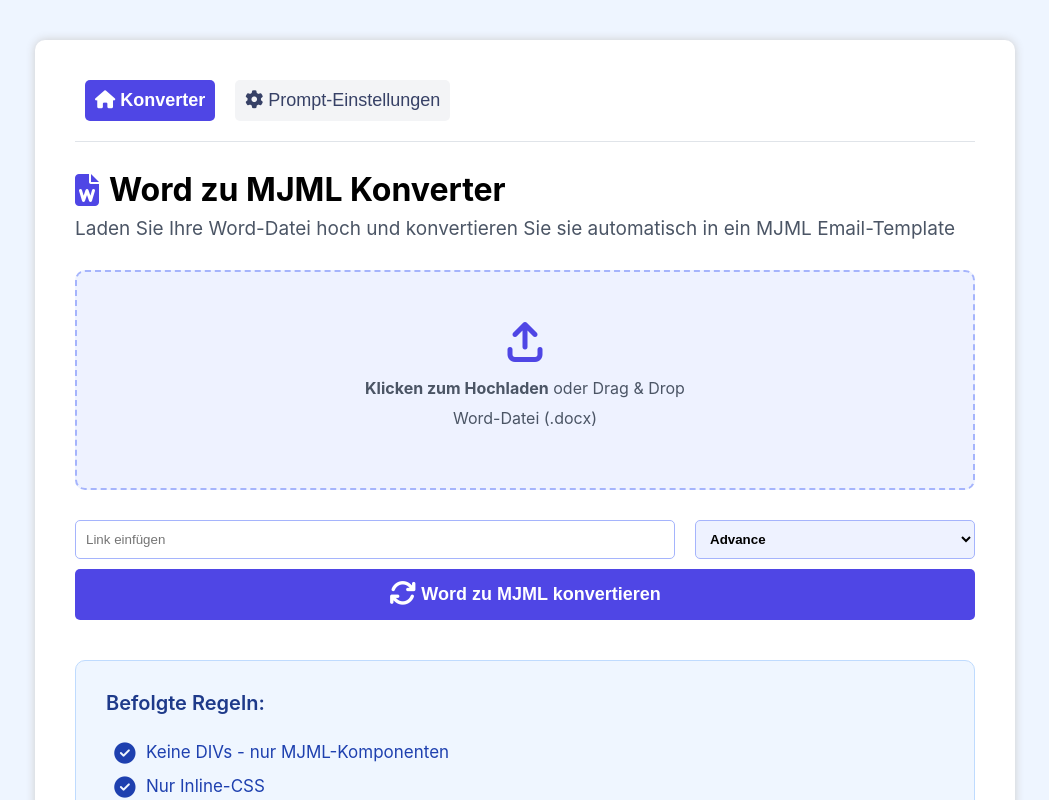
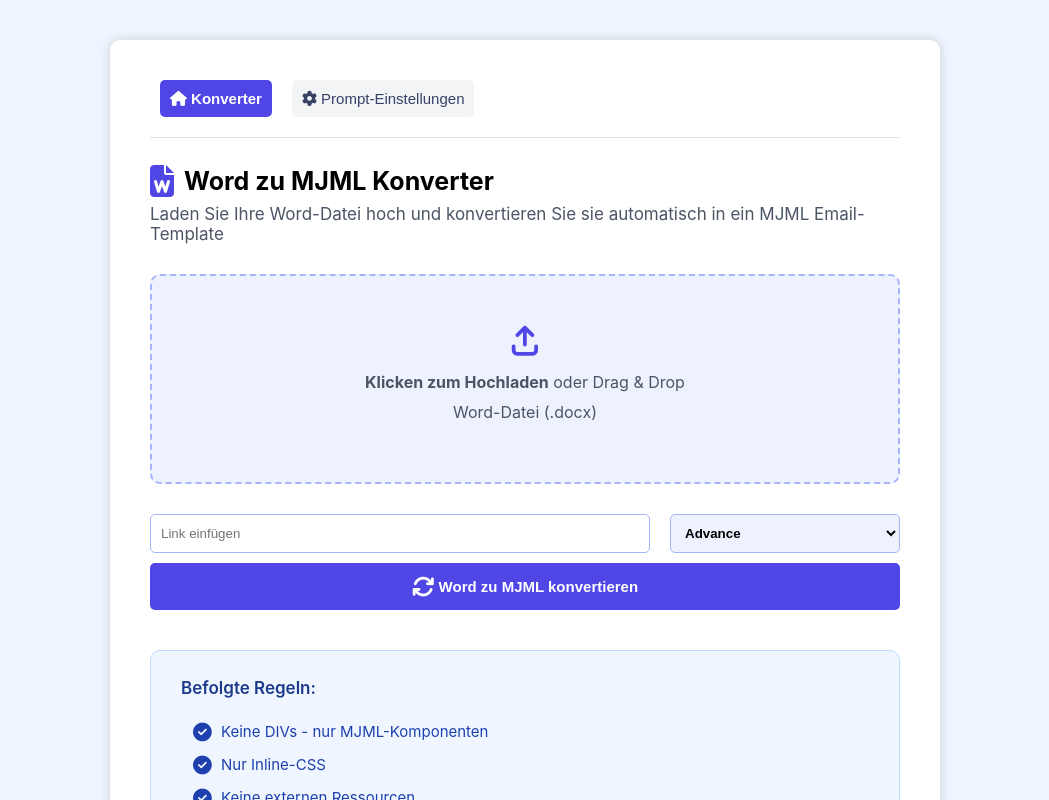
Before and after one commit to Alabed98/MJML-Generator, a React (Create React App) app: page / in a window 1280 px wide. Shown: the top 800 px of the page, without its empty margins (115-1164 px from the left). Built offline with nearby package versions, Linux system fonts and the light colour scheme.

Commit message:
Design angepasst

```diff
--- a/src/components/Body.css
+++ b/src/components/Body.css
@@ -7,7 +7,7 @@
 }
 
 .container{
-    max-width: 900px;
+    max-width: 750px;
     width: 100%;
     margin: 40px 0;
     background-color: white;
@@ -44,7 +44,7 @@
     color:white;
     width: 100%;
     padding:10px;
-    font-size:18px;
+    font-size:15px;
     font-weight: 600;
     border-radius: 5px;
     border:none;
@@ -71,7 +71,7 @@
 
 ul li{
     padding:7px 0;
-    font-size: 17px;
+    font-size: 15px;
 }
 
 textarea{
@@ -84,7 +84,7 @@
     margin: 10px 0;
     border: 1px solid #e5e7eb;
     height: 400px;
-    font-size: 16px;
+    font-size: 15px;
     max-width:900px
 }
 
--- a/src/components/Body.js
+++ b/src/components/Body.js
@@ -31,10 +31,10 @@
                     <i className={"fa-solid fa-file-word blue fa-2xl"}></i>
                 </div>
                 <div>
-                    <h1 style={{ paddingLeft: '10px', margin: '8px 0' }}><span >Word zu MJML Konverter</span></h1>
+                    <h1 style={{ paddingLeft: '10px', margin: '8px 0', fontSize:'25px' }}><span >Word zu MJML Konverter</span></h1>
                 </div>
             </div>
-            <p style={{ margin: '0', fontSize: '19px' }}>Laden Sie Ihre Word-Datei hoch und konvertieren Sie sie automatisch in ein MJML Email-Template</p>
+            <p style={{ margin: '0', fontSize: '17px' }}>Laden Sie Ihre Word-Datei hoch und konvertieren Sie sie automatisch in ein MJML Email-Template</p>
         </>
     }
 
@@ -46,7 +46,7 @@
             <input id="inputFile" type='file' name='inputFile' style={{display:'none'}} onChange={(event) => handleOnChange(event)}/>
             <div className={'uploadArea'} onDrop={(e)=>dropHandler(e)} onDragOver={(e) => dragoverHandler(e)}>
                     <div style={{ textAlign: 'center' }}>
-                        <i className={"fa-solid fa-arrow-up-from-bracket blue"} style={{ fontSize: '40px' }}></i>
+                        <i className={"fa-solid fa-arrow-up-from-bracket blue"} style={{ fontSize: '30px' }}></i>
                         <div>
                             <p style={{ marginBottom: '0' }}><b>Klicken zum Hochladen</b> oder Drag & Drop </p>
                             <p style={{ margin: '10px 0' }}>Word-Datei (.docx)</p>
@@ -80,7 +80,7 @@
     function RulesArea() {
         return <>
             <div className={'rules'}>
-                <p style={{ fontSize: '20px', fontWeight: '600', color: '#1e3a8a' }}>Befolgte Regeln:</p>
+                <p style={{ fontSize: '17px', fontWeight: '600', color: '#1e3a8a' }}>Befolgte Regeln:</p>
                 <ul className={'fa-ul'}>
                     <li><i className={"fa-solid fa-circle-check fa-li fa-lg"}></i>Keine DIVs - nur MJML-Komponenten</li>
 
@@ -158,7 +158,7 @@
     function WordContent(){
         return <>
             {wordOutput && (<div>
-                <h1>Word-Inhalt erkannt:</h1>
+                <h2>Word-Inhalt erkannt:</h2>
                 <textarea className='wordContent'
                 value={wordOutput}
                 readOnly
```
